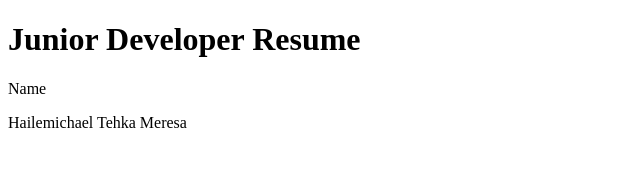
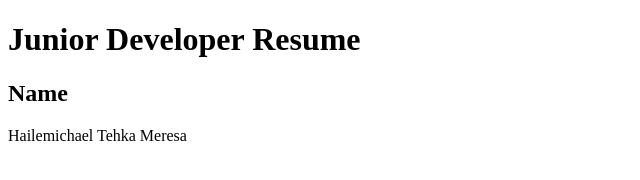
Before and after one commit to mickotec/rsschool-cv, a plain HTML site: page index.html in a window 1280 px wide. Shown: the whole page, without its empty margins (0-640 px from the left). Drawn offline with Linux system fonts and the light colour scheme.

Commit message:
fix: correct heading level for name in index.html

```diff
--- a/index.html
+++ b/index.html
@@ -10,7 +10,7 @@
     <header>
       <h1>Junior Developer Resume</h1>
     </header>
-    <h21>Name</h21>
+    <h2>Name</h2>
     <p>Hailemichael Tehka Meresa</p>
   </body>
 </html>
```
